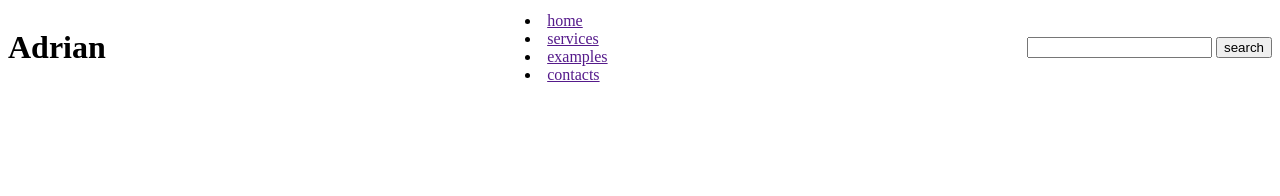
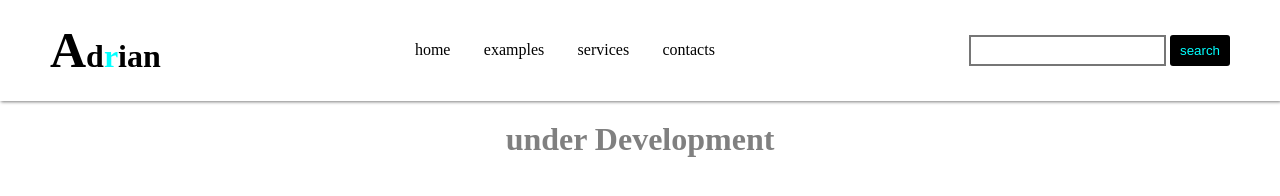
Before and after one commit to AdrianNoces/Portfolio, a plain HTML site: page index.html in a window 1280 px wide. Drawn offline with Linux system fonts and the light colour scheme.

Commit message:
practice

```diff
--- a/index.html
+++ b/index.html
@@ -3,24 +3,35 @@
 <head>
     <meta charset="UTF-8">
     <meta name="viewport" content="width=device-width, initial-scale=1.0">
+    <link rel="stylesheet" href="skin/navbar.css">
     <link rel="stylesheet" href="skin/style.css">
     <title>Document</title>
 </head>
 <body>
     <header class="navbar">
         <div class="column1">
-            <h1>Adrian</h1>
+            <h1><span class="A">A</span>d<span class="r">r</span>ian</h1>
         </div>
         <div class="column2">
-            <li><a href="">home</a></li>
-            <li><a href="">services</a></li>
-            <li><a href="">examples</a></li>
-            <li><a href="">contacts</a></li>
+            <a href="">
+                <li>home</li>
+            </a><a href="">
+                <li>examples</li>
+            </a><a href="">
+                <li>services</li>
+            </a><a href="">
+                <li>contacts</li>
+            </a>
+
         </div>
         <div class="column3">
             <input type="text">
             <button>search</button>
         </div>
     </header>
+
+    <div>
+        <h1 style="text-align: center; color: gray;">under Development</h1>
+    </div>
 </body>
 </html>
--- /dev/null
+++ b/skin/navbar.css
@@ -0,0 +1,55 @@
+.navbar {
+    display: flex;
+    justify-content: space-between;
+    align-content: center;
+    align-items: center;
+    position: fixed;
+    top: 0;
+    left: 0;
+    right: 0;
+    padding: 0 50px 0 50px;
+    box-shadow: 1px 1px 3px rgba(0, 0, 0, 0.5);
+}
+
+.column1 {
+
+}
+
+.column1 .A {
+    font-size: 50px;
+}
+
+.column1 .r {
+    color: aqua;
+}
+
+.column2 {
+    width: 300px;
+    align-items: center;
+    justify-content: space-between;
+    list-style: none;
+    display: flex;
+    color: black;
+}
+
+a {
+    color: black;
+    text-decoration: none;
+}
+
+.column3 {
+
+}
+
+.column3 input {
+ border-style: solid;
+ padding: 6px 8px;
+}
+
+.column3 button {
+    border: none;
+    padding: 8px 10px;
+    border-radius: 3px;
+    background-color: black;
+    color: aqua;
+}
--- a/skin/style.css
+++ b/skin/style.css
@@ -1,5 +1,4 @@
-.navbar {
-    display: flex;
-    justify-content: space-between;
-    align-items: center;
+body {
+    padding: 100px 0 0 0;
+    margin: 0 0 1000px 0;
 }
```
